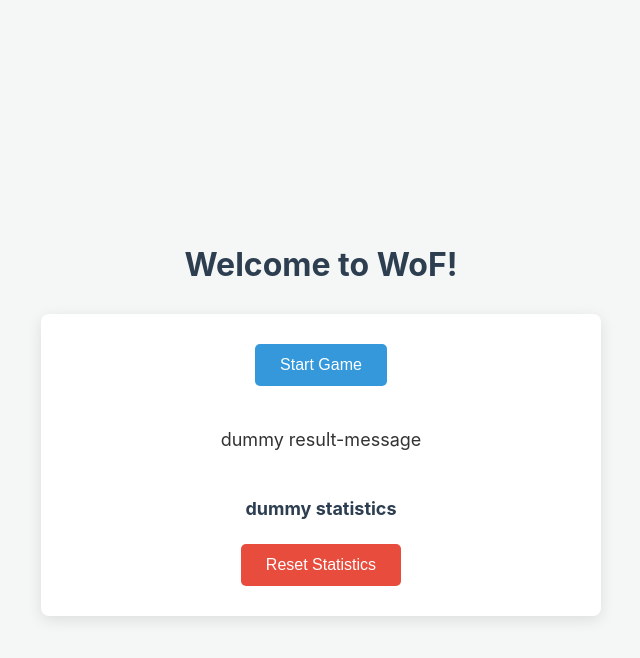
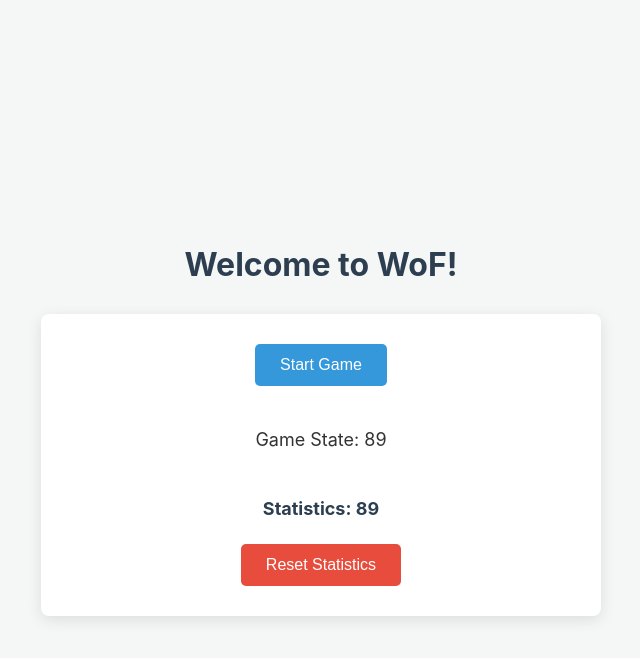
Before and after one commit to abdurraafi/full-stack, a plain HTML site: page frontend/index.html in a window 1280 px wide. Both pictures are taken after a click on the button "Start Game". Shown: the whole page, without its empty margins (319-959 px from the left). Drawn offline with Linux system fonts and the light colour scheme.

Commit message:
js script added

```diff
--- a/frontend/index.html
+++ b/frontend/index.html
@@ -17,3 +17,38 @@
   </body>
 </html>
 <link rel="stylesheet" href="styles.css" />
+
+<script>
+  const startButton = document.getElementById("start-button");
+  const resultMessage = document.getElementById("result-message");
+  const statsDisplay = document.getElementById("statistics");
+  const resetButton = document.getElementById("reset-button");
+
+  async function fetchGameState() {
+    //alert("fetchGameState called");
+    gs = 1234;
+
+    updateFrontend(gs);
+  }
+
+  function updateFrontend(gs) {
+    resultMessage.innerText = `Game State: ${gs}`;
+    statsDisplay.innerText = `Statistics: ${gs}`; // Update with actual stats
+  }
+
+  async function spinWheel() {
+    //alert("spinWheel called");
+    // Simulate a game state change
+    gs = Math.floor(Math.random() * 100);
+    updateFrontend(gs);
+  }
+  startButton.addEventListener("click", spinWheel);
+  resetButton.addEventListener("click", () => {
+    //alert("resetButton clicked");
+    // Reset statistics logic here
+    gs = 0;
+    updateFrontend(gs);
+  });
+
+  fetchGameState();
+</script>
```
